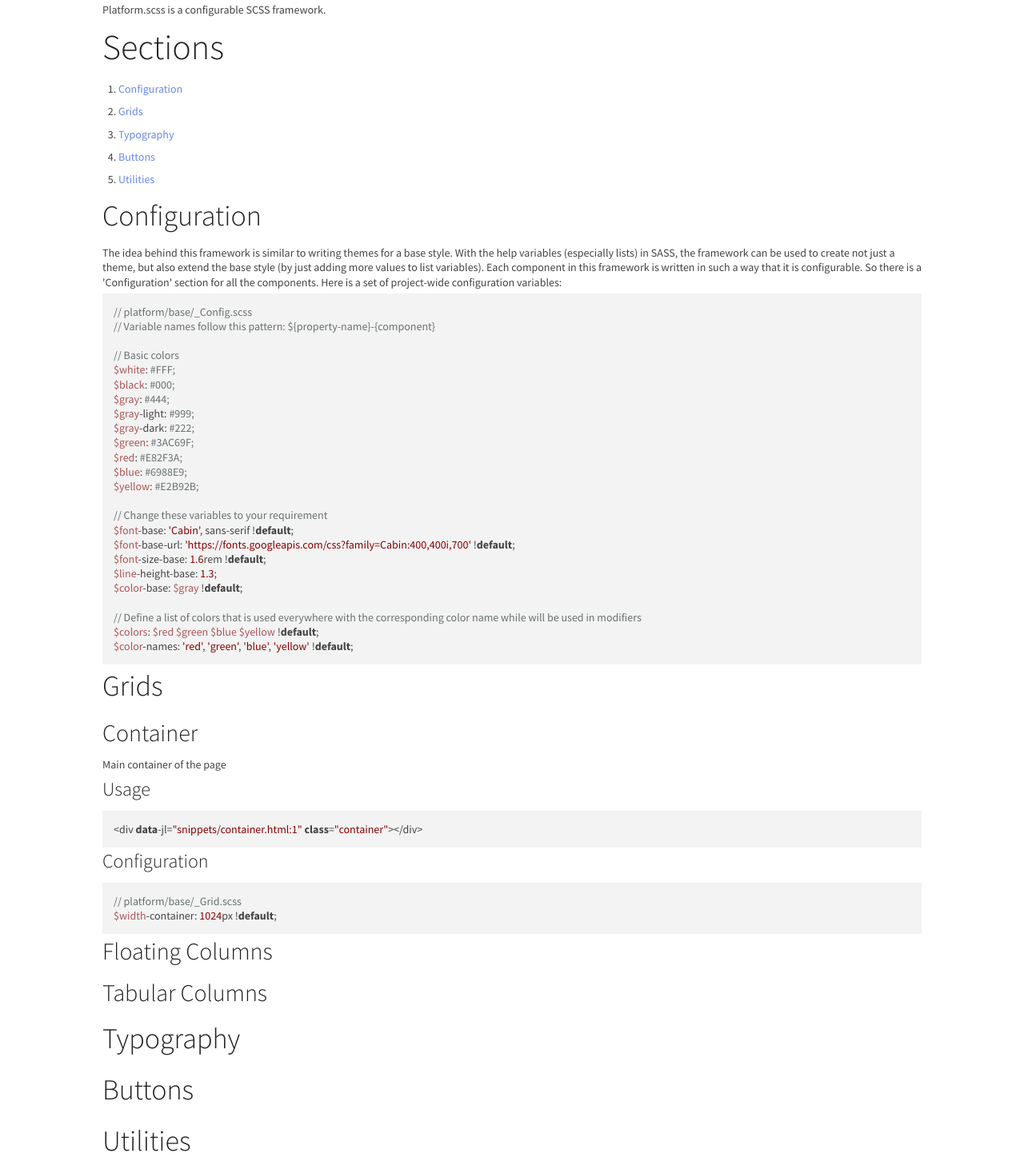
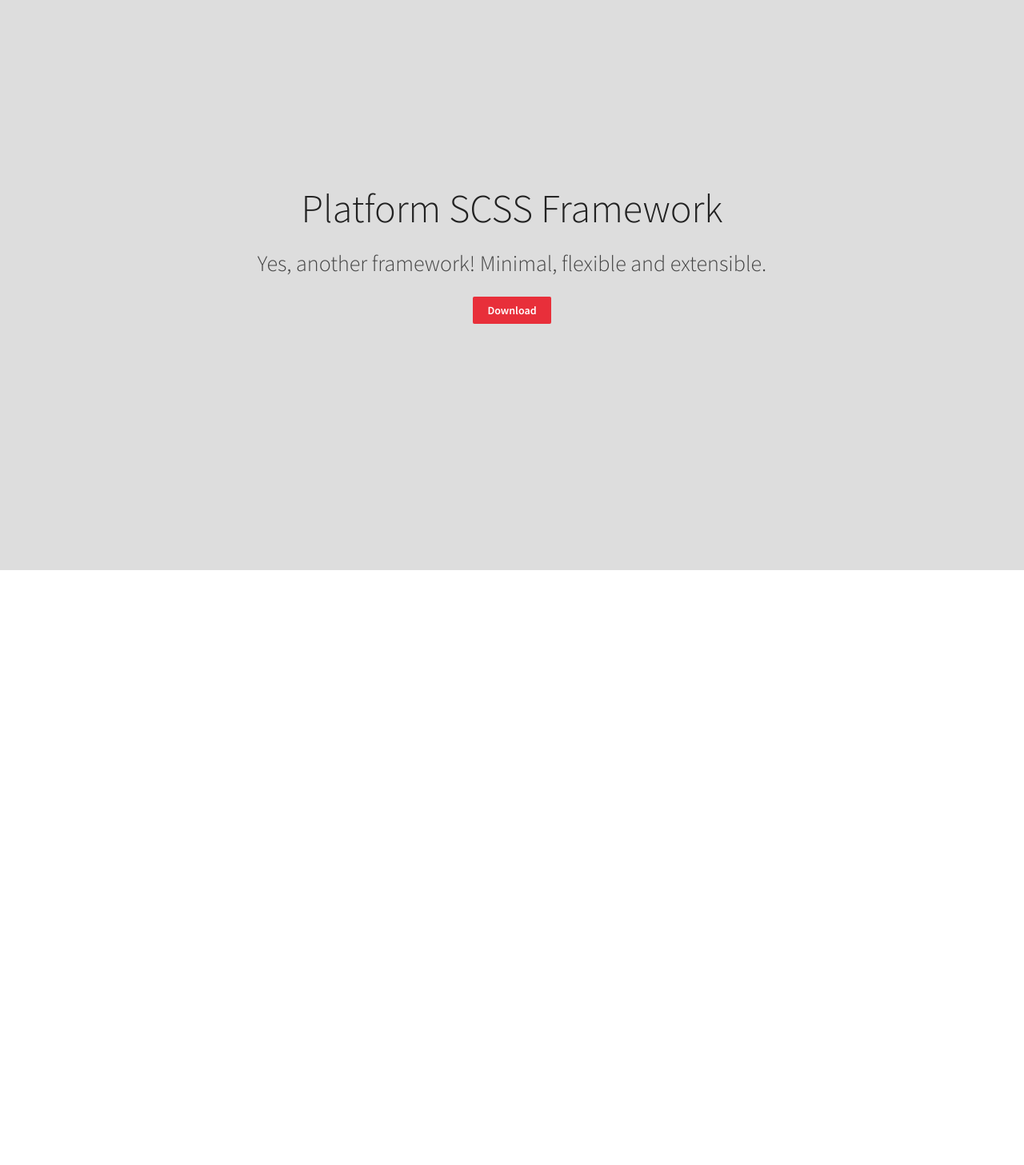
Before and after one commit to bpsagar/platform, a plain HTML site: page index.html in a window 1280 px wide. Shown: the part 87-1544 px from the top of the page at 80% size. After the commit the page ends 800 px from the top, so only its background shows below. Drawn offline with nearby package versions, Linux system fonts and the light colour scheme.

Commit message:
Adding project's landing page and a few other minor changes.

```diff
--- a/index.html
+++ b/index.html
@@ -4,78 +4,15 @@
     <meta charset="UTF-8">
     <title>Platform</title>
     <link rel="stylesheet" href="dist/base/all.css">
-    <link rel="stylesheet" href="https://cdnjs.cloudflare.com/ajax/libs/highlight.js/9.8.0/styles/default.min.css">
   </head>
   <body>
-    <div class="container">
-      <h1 class="text-center">Platform.scss</h1>
-      <p>
-        Platform.scss is a configurable SCSS framework.
-      </p>
-
-      <h2>Sections</h2>
-      <ul class="list list--decimal">
-        <li><a href="#configuration" class="link link--blue">Configuration</a></li>
-        <li><a href="#grids" class="link link--blue">Grids</a></li>
-        <li><a href="#typography" class="link link--blue">Typography</a></li>
-        <li><a href="#buttons" class="link link--blue">Buttons</a></li>
-        <li><a href="#utilities" class="link link--blue">Utilities</a></li>
-      </ul>
-
-      <section id="configuration">
-        <h3>Configuration</h3>
-        <p>
-          The idea behind this framework is similar to writing themes for a base style.
-          With the help variables (especially lists) in SASS, the framework can be used to create not just a theme, but also extend the base style (by just adding more values to list variables).
-          Each component in this framework is written in such a way that it is configurable.
-          So there is a 'Configuration' section for all the components. Here is a set of project-wide configuration variables:
-        </p>
-        <pre><code data-snippet="snippets/config.scss" data-type="string"></code></pre>
-      </section>
-
-      <section id="grids">
-        <h3>Grids</h3>
-        <h4>Container</h4>
-        <p>Main container of the page</p>
-        <h5>Usage</h5>
-        <pre><code data-snippet="snippets/container.html" data-type="string"></code></pre>
-        <h5>Configuration</h5>
-        <pre><code data-snippet="snippets/container-config.scss" data-type="string"></code></pre>
-
-        <h4>Floating Columns</h4>
-
-        <h4>Tabular Columns</h4>
-      </section>
-
-      <section id="typography">
-        <h3>Typography</h3>
-      </section>
-
-      <section id="buttons">
-        <h3>Buttons</h3>
-      </section>
-
-      <section id="utilities">
-        <h3>Utilities</h3>
-      </section>
+    <div class="window background--light-gray t-columns-1">
+      <div class="t-column-1 t-column--middle text-center">
+        <h1>Platform SCSS Framework</h1>
+        <p class="text--massive text--weight-300">Yes, another framework! Minimal, flexible and extensible.</p>
+        <br>
+        <a class="button button--red" href="https://github.com/bpsagar/platform/archive/master.zip">Download</a>
+      </div>
     </div>
-    <script src="https://cdnjs.cloudflare.com/ajax/libs/jquery/3.1.1/jquery.min.js"></script>
-    <script src="https://cdnjs.cloudflare.com/ajax/libs/highlight.js/9.8.0/highlight.min.js"></script>
-    <script>
-      $(document).ready(function() {
-        $('[data-snippet]').each(function() {
-          var url = $(this).data('snippet');
-          var type = $(this).data('type');
-          var language = $(this).data('language');
-          var $container = $(this);
-          $container.load(url, function() {
-            if(type == 'string') {
-              $container.text($container.html());
-            }
-            hljs.highlightBlock($container[0]);
-          });
-        });
-      });
-    </script>
   </body>
 </html>
--- a/platform/base/_Grid.scss
+++ b/platform/base/_Grid.scss
@@ -51,14 +51,16 @@ $padding-column: 0 !default;
         width: percentage($i / $column);
         padding: $padding-column;
         vertical-align: top;
+      }
+    }
 
-        @include modifier('middle') {
-          vertical-align: middle;
-        }
+    .t-column {
+      @include modifier('middle') {
+        vertical-align: middle;
+      }
 
-        @include modifier('bottom') {
-          vertical-align: bottom;
-        }
+      @include modifier('bottom') {
+        vertical-align: bottom;
       }
     }
   }
```
Also changed, not shown: dist/base/all.css.
